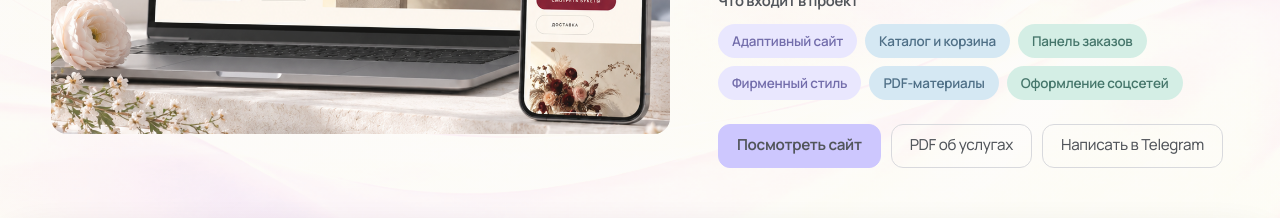
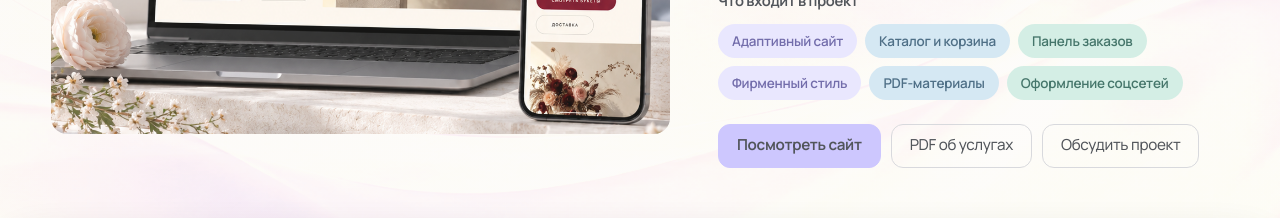
Before and after one commit to nadinfolc-debug/proekt_NP.AI, a React (Vite) app: page / in a window 1280 px wide. Shown: the part 2160-2378 px from the top of the page. Built offline with nearby package versions, Linux system fonts and the light colour scheme; no server answers.

Commit message:
Point Socvet CTA to discuss section instead of Telegram.

```diff
--- a/src/components/home/ProjectsSection.tsx
+++ b/src/components/home/ProjectsSection.tsx
@@ -1,5 +1,6 @@
 import { projectsCopy } from "../../data/site";
 import { asset } from "../../lib/asset";
+import { scrollToSection } from "../../lib/scroll";
 import { useSectionId } from "../../lib/useSectionId";
 import { ScrollReveal } from "../ScrollReveal";
 import { SectionBackdrop } from "../SectionBackdrop";
@@ -53,13 +54,33 @@ export function ProjectsSection() {
 
                 <div className="project-actions">
                   {item.actions.map((action) => {
-                    const href = "asset" in action && action.asset ? asset(action.href) : action.href;
+                    const className = `button project-action${
+                      action.variant === "accent" ? " button-accent" : ""
+                    }`;
+
+                    if ("section" in action && action.section) {
+                      return (
+                        <a
+                          key={action.label}
+                          className={className}
+                          href={`#${action.section}`}
+                          onClick={(event) => {
+                            event.preventDefault();
+                            scrollToSection(action.section);
+                          }}
+                        >
+                          {action.label}
+                        </a>
+                      );
+                    }
+
+                    const href =
+                      "asset" in action && action.asset ? asset(action.href) : action.href;
+
                     return (
                       <a
                         key={action.label}
-                        className={`button project-action${
-                          action.variant === "accent" ? " button-accent" : ""
-                        }`}
+                        className={className}
                         href={href}
                         {...(action.external
                           ? { target: "_blank", rel: "noreferrer" }
--- a/src/data/site.ts
+++ b/src/data/site.ts
@@ -47,9 +47,8 @@ export const projectsCopy = {
           variant: "ghost" as const,
         },
         {
-          label: "Написать в Telegram",
-          href: "https://t.me/Maricheva80",
-          external: true,
+          label: "Обсудить проект",
+          section: "discuss",
           variant: "ghost" as const,
         },
       ],
```
Also changed, not shown: 4 other files (tests, documents, lock files or other folders).
